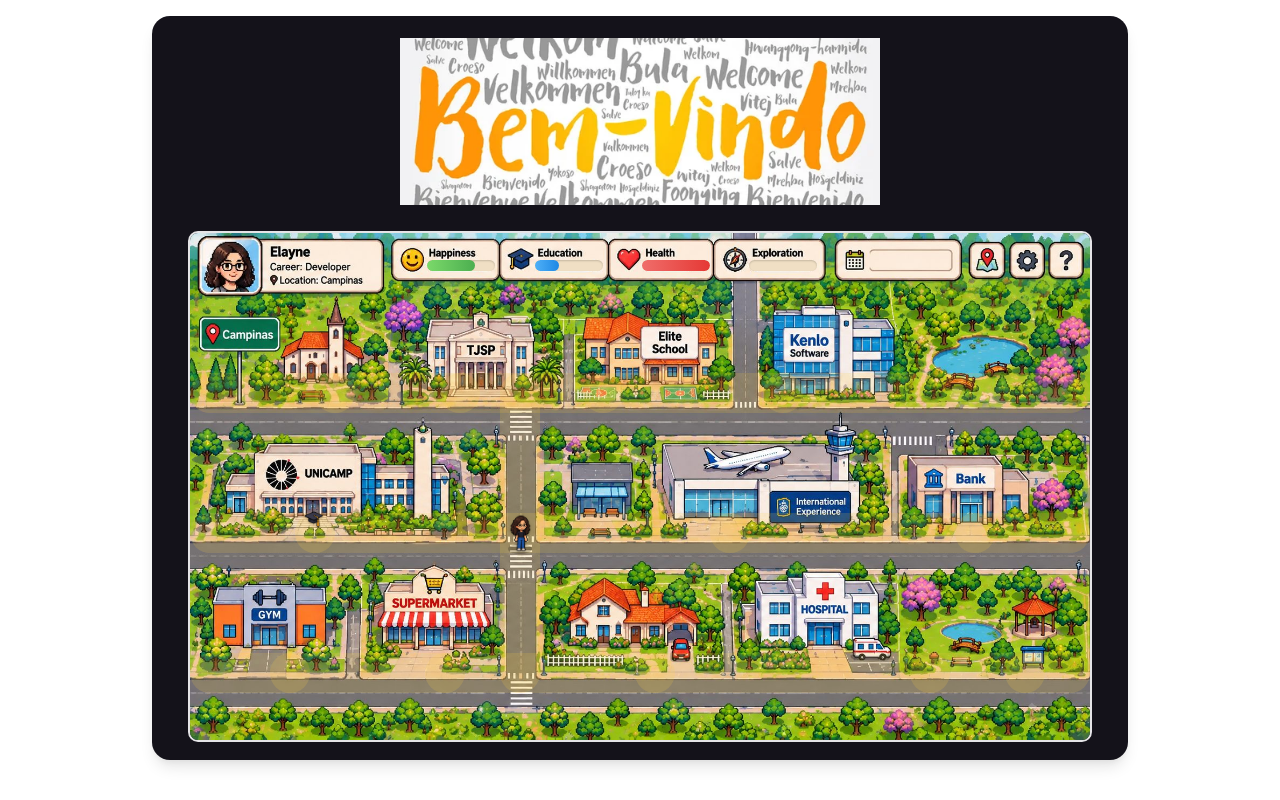
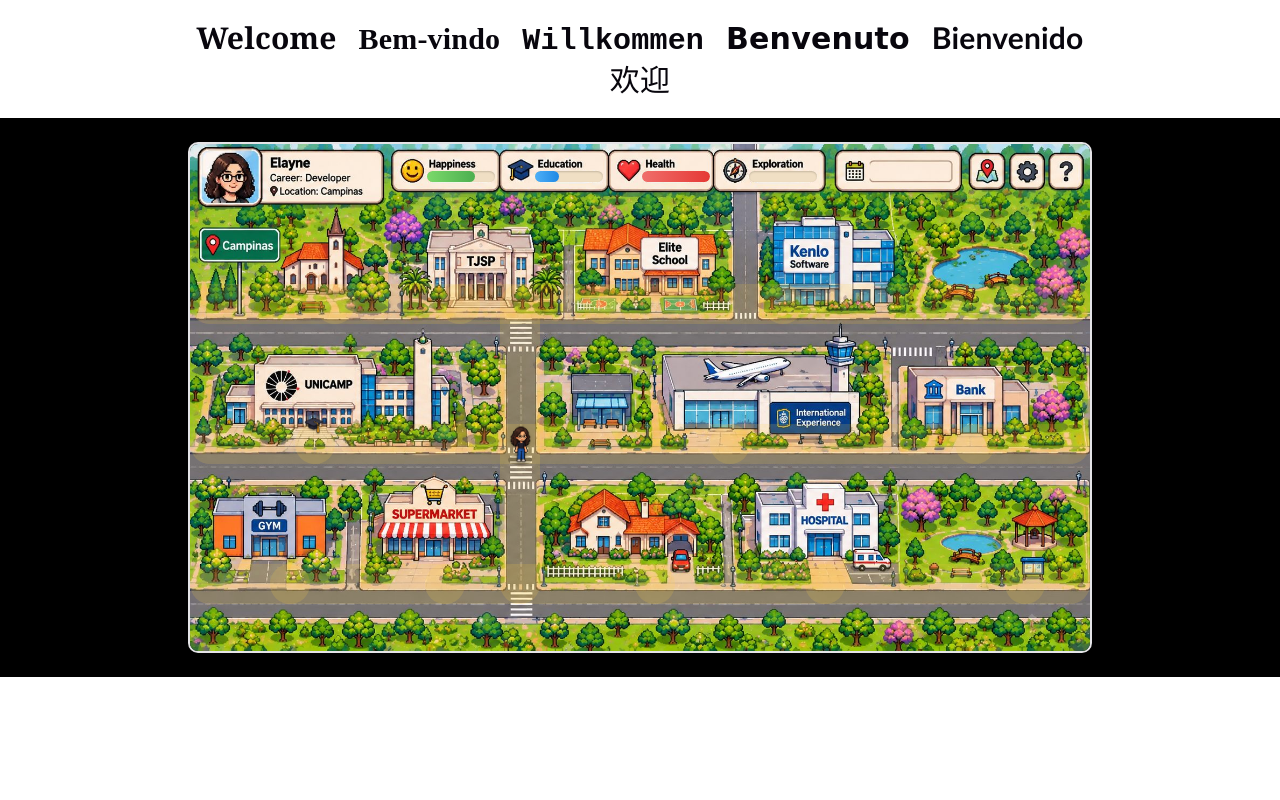
Before and after one commit to elaynecardosojhu-ai/elaynecardosojhu-ai.github.io, a React (Vite) app: page /#/ in a window 1280 px wide. Built offline with nearby package versions, Linux system fonts and the light colour scheme.

Commit message:
Replace welcome banner image with multilingual text greeting, make black band full-bleed behind the map only, retune hospital door to midpoint, gate endgame loop on full story completion

```diff
--- a/src/game/TownMap.css
+++ b/src/game/TownMap.css
@@ -2,38 +2,40 @@
   display: flex;
   flex-direction: column;
   align-items: center;
-  gap: 16px;
-  padding: 16px;
+  gap: 0;
   width: 100%;
   min-height: 100svh;
   box-sizing: border-box;
   background: var(--bg);
 }
 
-.town-frame {
-  display: flex;
-  flex-direction: column;
-  align-items: center;
-  gap: 16px;
-  width: 100%;
-  max-width: 940px;
-  padding: 18px;
-  border-radius: 18px;
-  background: #14121a;
-  box-shadow: var(--shadow);
-}
-
 .town-header {
   width: 100%;
   max-width: 900px;
   text-align: center;
-  padding: 4px 0;
+  padding: 24px 16px;
+  display: flex;
+  flex-wrap: wrap;
+  justify-content: center;
+  align-items: baseline;
+  gap: 14px 22px;
 }
 
-.town-header__sign {
-  width: 100%;
-  max-width: 480px;
-  height: auto;
+.town-header__greeting {
+  color: var(--text-h);
+  font-size: clamp(20px, 3.4vw, 30px);
+  font-weight: 600;
+}
+
+.town-black-band {
+  width: 100vw;
+  margin-left: calc(50% - 50vw);
+  margin-right: calc(50% - 50vw);
+  background: #000;
+  display: flex;
+  justify-content: center;
+  padding: 24px 16px;
+  box-sizing: border-box;
 }
 
 .town-map-wrap {
--- a/src/game/TownMap.tsx
+++ b/src/game/TownMap.tsx
@@ -16,7 +16,6 @@ import hatSprite from '../assets/characters/grad-hat.png'
 import diplomaSprite from '../assets/characters/grad-diploma.png'
 import passportSprite from '../assets/characters/passport.png'
 import townBackground from '../assets/town-profile.jpg'
-import welcomeSign from '../assets/welcomesign.png'
 import { BUILDINGS, MAP_HEIGHT, MAP_WIDTH, type Building } from './buildings'
 import {
   doorPoint,
@@ -229,6 +228,17 @@ const AIRPORT_LOOP_EMOJIS = ['⁉️', '⏳', '👀']
 const GYM_EMOJIS = ['💪', '🏋️‍♂️', '🥰', '💪', '🏋️‍♂️', '🥰']
 const SUPERMARKET_EMOJIS = ['🍎', '🍓', '🍍', '🍒', '🌱', '🌻']
 const HOSPITAL_EMOJIS = ['🤒', '🤢', '🤮', '🤧', '😷']
+
+// A little "welcome" in several languages, each in a different font family,
+// for a more playful multilingual header than a plain English banner.
+const GREETINGS: { text: string; font: string }[] = [
+  { text: 'Welcome', font: "'Georgia', serif" },
+  { text: 'Bem-vindo', font: "'Brush Script MT', cursive" },
+  { text: 'Willkommen', font: "'Courier New', monospace" },
+  { text: 'Benvenuto', font: "'Comic Sans MS', cursive" },
+  { text: 'Bienvenido', font: "'Trebuchet MS', sans-serif" },
+  { text: '欢迎', font: "'STKaiti', 'KaiTi', serif" },
+]
 const CELEBRATION_DURATION_MS = 2600
 interface CelebrationParticle {
   emoji: string
@@ -401,6 +411,7 @@ export default function TownMap() {
   const himPhaseRef = useRef<'before-church' | 'after-church' | 'reunited' | 'done'>('before-church')
   const companionsRef = useRef<CompanionState[]>(companions)
   const companionsSpawnedRef = useRef(false)
+  const divorceDoneRef = useRef(false)
   const celebrationTimeoutRef = useRef<number | null>(null)
   playerRef.current = player
   himVisibleRef.current = himVisible
@@ -528,6 +539,7 @@ export default function TownMap() {
               himVisibleRef.current = false
               triggerCelebration(BREAKUP_EMOJIS, current)
               himPhaseRef.current = 'done'
+              divorceDoneRef.current = true
               setDivorceDone(true)
               // After the divorce, happiness rebounds to the top and slowly settles back down.
               spikeStat(happinessSpikeRef)
@@ -1083,10 +1095,20 @@ export default function TownMap() {
       )
       setExplorationStat(explorationValue)
 
-      // Endgame loop icons: once the second flight is done, the research
+      // Endgame loop icons (research, curiosity, health upkeep) only begin
+      // once every other story beat has wrapped up: second flight done, the
+      // car unlocked (all three jobs + money collected), every companion
+      // rescued, and the divorce resolved.
+      const storyComplete =
+        passport2CollectedRef.current &&
+        hasCarRef.current &&
+        divorceDoneRef.current &&
+        companionsRef.current.every((c) => c.home)
+
+      // Endgame loop icons: once the whole story is wrapped up, the research
       // (education) and curiosity (exploration) icons pop up whenever their
       // stat dips below the middle of its bar.
-      if (passport2CollectedRef.current) {
+      if (storyComplete) {
         if (!researchAvailableRef.current && educationValue < EDUCATION_MIDDLE) {
           researchAvailableRef.current = true
           setResearchAvailable(true)
@@ -1099,8 +1121,8 @@ export default function TownMap() {
 
       // Health decays continuously (unlike the spike-based stats above) and
       // drives its own upkeep icons at the gym/supermarket/hospital -- but
-      // only once the second flight is done.
-      if (!passport2CollectedRef.current) return
+      // only once the whole story is wrapped up.
+      if (!storyComplete) return
       const healthStep = (HEALTH_MAX - HEALTH_MIN) * (STAT_TICK_MS / HEALTH_DECAY_DURATION_MS)
       healthRef.current = clamp(healthRef.current - healthStep, HEALTH_MIN, HEALTH_MAX)
       if (healthIconRef.current === null && healthRef.current < HEALTH_MIDDLE) {
@@ -1186,10 +1208,14 @@ export default function TownMap() {
 
   return (
     <div className="town">
-      <div className="town-frame">
-        <header className="town-header">
-          <img src={welcomeSign} alt="Welcome to my page!" className="town-header__sign" />
-        </header>
+      <header className="town-header">
+        {GREETINGS.map((g) => (
+          <span key={g.text} className="town-header__greeting" style={{ fontFamily: g.font }}>
+            {g.text}
+          </span>
+        ))}
+      </header>
+      <div className="town-black-band">
         <div className="town-map-wrap">
         <img src={townBackground} alt="" className="town-map-wrap__background" />
 
--- a/src/game/buildings.ts
+++ b/src/game/buildings.ts
@@ -142,7 +142,7 @@ export const BUILDINGS: Building[] = [
     y: 340,
     width: 140,
     height: 90,
-    doorOffsetX: 70,
+    doorOffsetX: -35,
     flavor: "A reminder to take care of yourself — health comes before deadlines.",
     returnFlavor: 'All good here, just a check-up.',
   },
```
Also changed, not shown: src/assets/welcomesign.jpg (deleted), src/assets/welcomesign.png (deleted).
